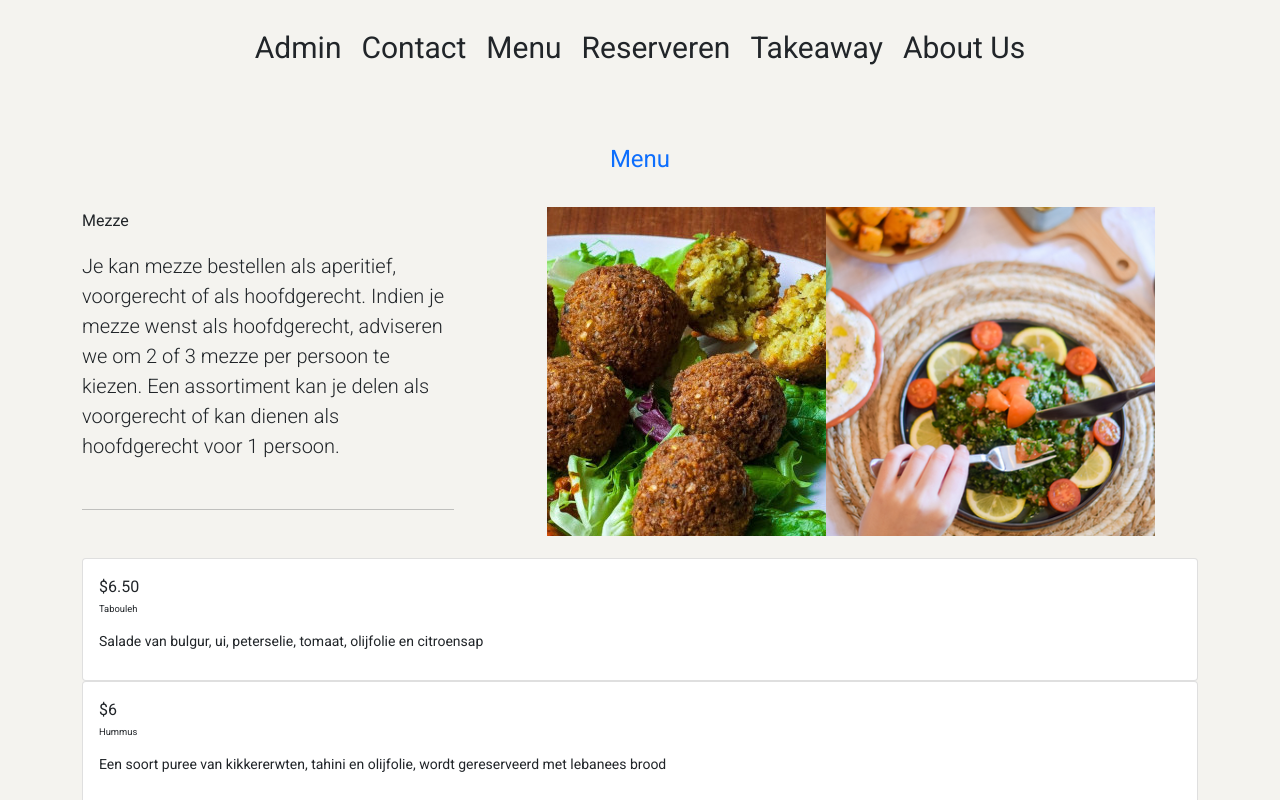
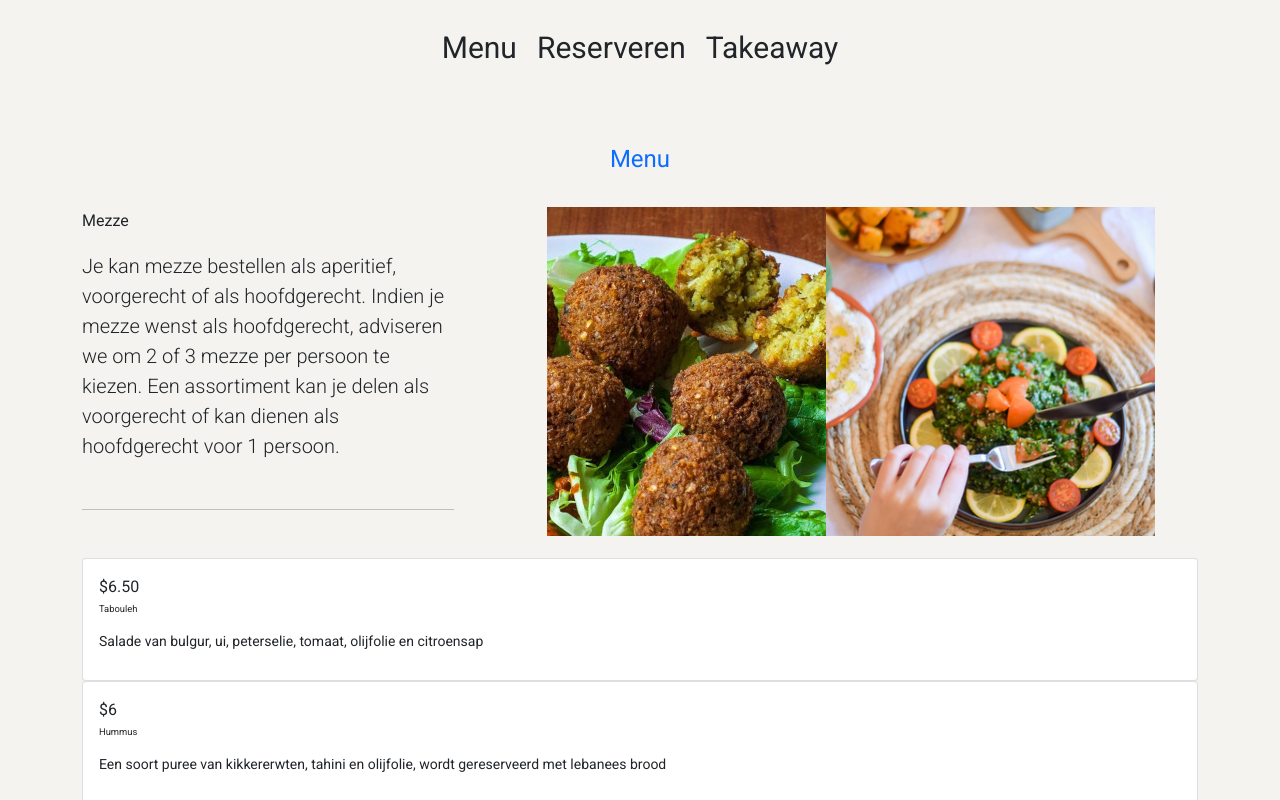
Before and after one commit to Lucidious45/GipRestaurant, an Angular app: page /menu in a window 1280 px wide. Shown: the top 800 px of the page. Built offline with nearby package versions, Linux system fonts and the light colour scheme.

Commit message:
small update

```diff
--- a/src/app/app.component.html
+++ b/src/app/app.component.html
@@ -7,13 +7,14 @@
 
   <div class="header">
 
-    <div routerLink="/admin">Admin</div>
+    <!-- <div routerLink="/admin">Admin</div>-->
     <!-- <div routerLink="/home">Home</div>-->
-    <div routerLink="/contact">Contact</div>
+    <!-- <div routerLink="/contact">Contact</div>-->
     <div routerLink="/menu">Menu</div>
     <div routerLng serink="/reserveren">Reserveren</div>
     <div routerLink="/takeaway">Takeaway</div>
-    <div routerLink="/aboutus">About Us</div>
+    <!--<div routerLink="/aboutus">About Us</div> -->
+
   </div>
 
 
--- a/src/app/app.module.ts
+++ b/src/app/app.module.ts
@@ -16,8 +16,7 @@ import { FooterComponent } from './footer/footer.component';
 import { MatToolbarModule } from '@angular/material/toolbar';
 import { MatIconModule } from '@angular/material/icon';
 import { environment } from 'src/environments/environment';
-import { AngularFireModule } from '@angular/fire';
-import { AngularFirestoreModule } from '@angular/fire/firestore';
+
 
 
 
--- a/src/app/menu/menu.component.html
+++ b/src/app/menu/menu.component.html
@@ -28,7 +28,8 @@
     </div>
   </div>
 </div>
- --><div class="container py-5">
+ -->
+ <div class="container py-5">
   <div class="row">
     <div class="col-lg-10 mx-auto col-12 text-center mb-3">
         <h1 class="mt-0 text-primary">Menu</h1>
@@ -152,5 +153,4 @@
 </div>
 
 
-
-<router-outlet></router-outlet>
+<app-footer></app-footer>
```
Also changed, not shown: package.json (line endings or trailing spaces), 1 other file (tests, documents, lock files or other folders).
